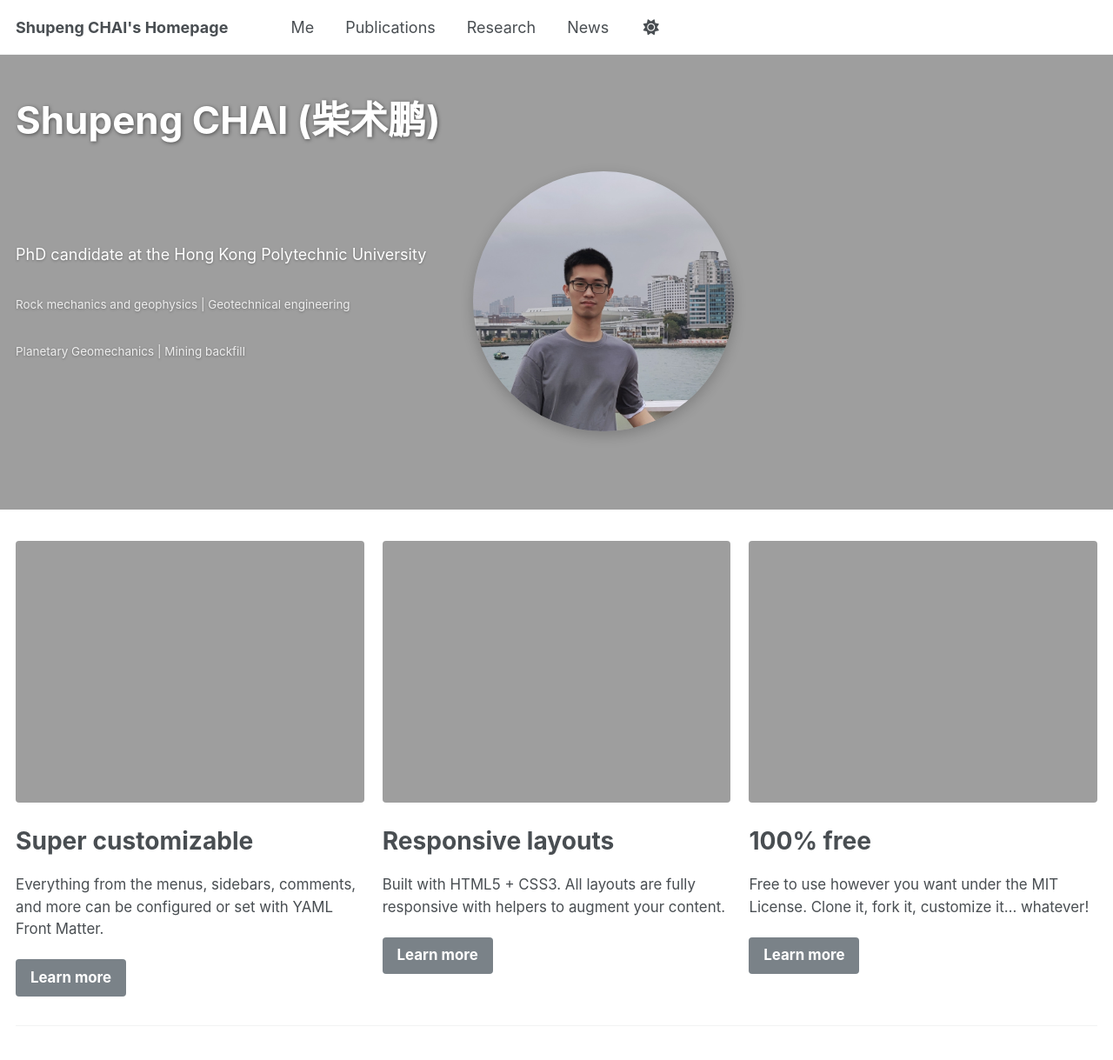
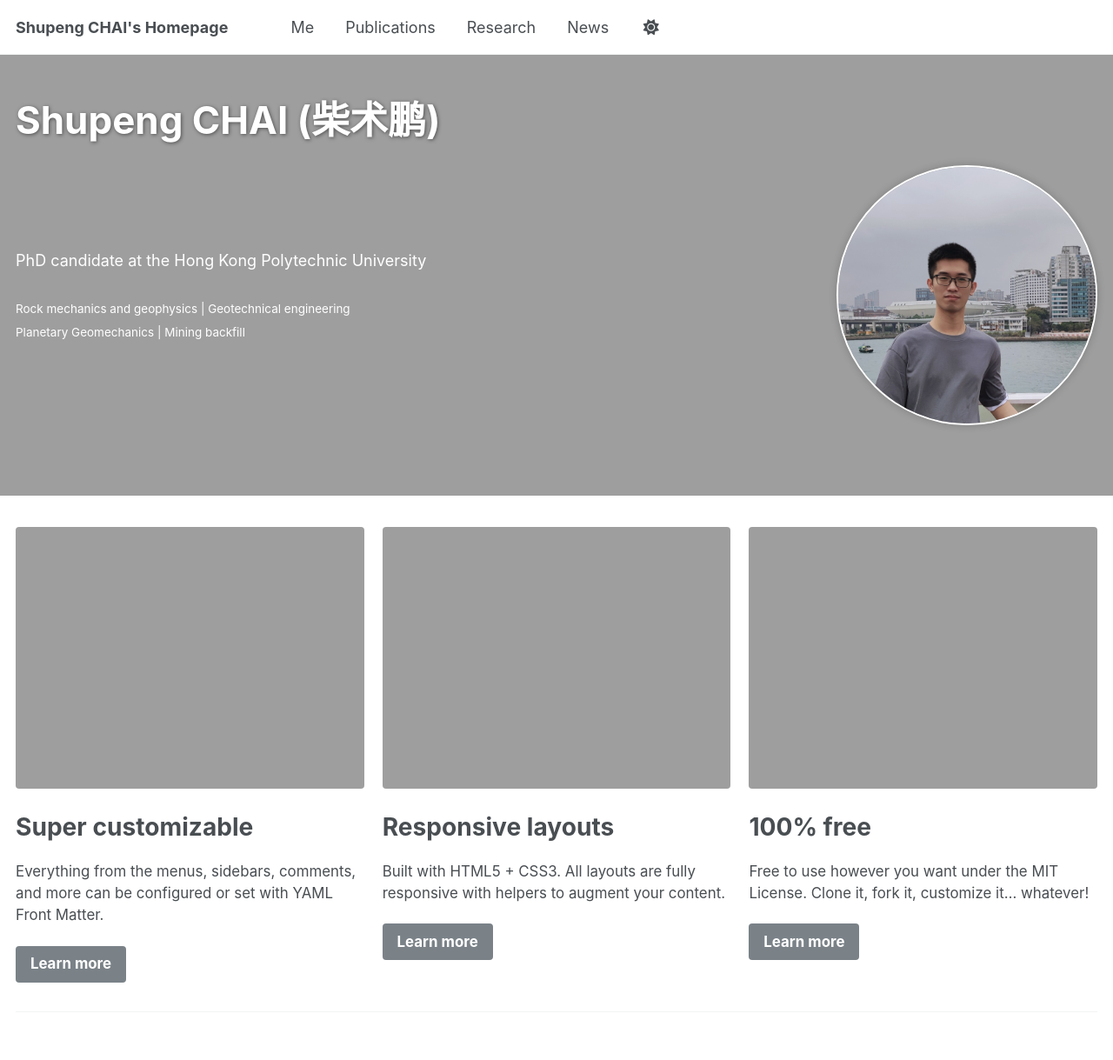
Before and after one commit to spchai/spchai.github.io, a Jekyll site: the page built from _pages/about.md, in a window 1280 px wide and 1400 px high. Shown: the top 1219 px of the window at 87% size. Built offline with Jekyll 4.4.1, drawn with Linux system fonts in a browser that asks for light colours; some web fonts are replaced.

Commit message:
Update _page.scss

```diff
--- a/_sass/layout/_page.scss
+++ b/_sass/layout/_page.scss
@@ -407,37 +407,25 @@
    ========================================================================== */
 .profile-columns {
   display: flex;
-  gap: 3rem;
+  gap: 2rem;
   align-items: center;
-  margin: 2rem 0;
+  margin: 1.5rem 0;
 
   @media (max-width: 768px) {
     flex-direction: column;
-    gap: 1.5rem;
-  }
-}
-
-.profile-content {
-  color: #fff;
-  text-shadow: 0 1px 3px rgba(0,0,0,0.3);
-
-  small {
-    color: rgba(255,255,255,0.85);
-    display: block;
-    margin-top: 0.5em;
   }
 }
 
 .profile-image {
   flex: 0 0 auto;
-  text-align: center;
 
   img {
-    box-shadow: 0 5px 15px rgba(0,0,0,0.2);
-    transition: transform 0.3s ease;
-
-    &:hover {
-      transform: scale(1.03);
-    }
+    border: 2px solid #fff;
+    box-shadow: 0 0 10px rgba(0,0,0,0.2);
   }
 }
+
+.profile-content {
+  flex: 1;
+  color: #ffffff !important;
+}
```
